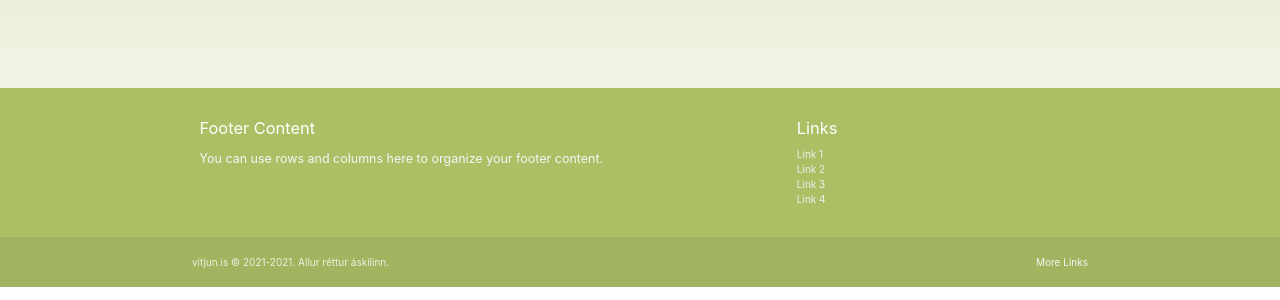
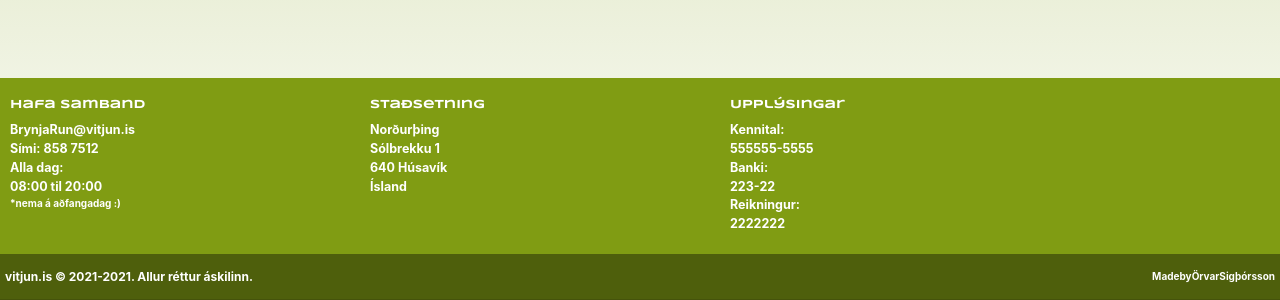
Before and after one commit to xxORVARxx/vitjun, a plain HTML site: page public/index.html in a window 1280 px wide. Shown: the part 1652-1952 px from the top of the page. Drawn offline with nearby package versions, Linux system fonts and the light colour scheme; some packages are replaced by stand-ins of ours.

Commit message:
fixing footer.

```diff
--- a/public/css/app.css
+++ b/public/css/app.css
@@ -77,6 +77,8 @@
 }
 #id_skeleton-footer{
     grid-area: a_skeleton-footer;
+    background-color: var(--my-color-green);
+    padding: 0;
 }
 
 #id_skeleton{
@@ -101,10 +103,11 @@
 @media screen and (max-width: 600px){
     /* this is only for 600px and less.*/
     #id_skeleton{
+        grid-template-columns: 1fr;
         /* areas: */
         grid-template-areas:
-            "a_skeleton-main    a_skeleton-main"
-            "a_skeleton-footer  a_skeleton-footer";
+            "a_skeleton-main"
+            "a_skeleton-footer";
     }
 }/*@medie*/
 
@@ -266,8 +269,65 @@ blockquote {
 
 
 /*** Footer: ***/
-.page-footer {
-    background-color: var(--my-color-light-green);
+#id_footer-area1{
+    grid-area: a_footer-area1;
+}
+#id_footer-area2{
+    grid-area: a_footer-area2;
+}
+#id_footer-area3{
+    grid-area: a_footer-area3;
+}
+#id_footer-spacer{
+    grid-area: a_footer-spacer;
+}
+#id_footer-bottom{
+    grid-area: a_footer-bottom;
+    background-color: var(--my-color-dark-green);
+}
+#id_footer-bottom .c_th_left{
+    text-align: right;
+}
+
+#id_footer {
+    width: 100%;
+    color: #ffffff;
+    padding: 1rem 0 0 0;
+    font-weight: bold;
+    /* grid: */
+    display: grid;
+    grid-template-columns: 1fr 1fr 1fr var(--my-skeleton-scrollspy-width);
+    grid-auto-rows: minmax(min-content, max-content);
+    /* areas: */
+    grid-template-areas:
+        "a_footer-area1   a_footer-area2   a_footer-area3   a_footer-spacer"
+        "a_footer-bottom  a_footer-bottom  a_footer-bottom  a_footer-bottom";
+}
+/**** Responsive footer: ****/
+/* materializecss: s=0px-600px, m=601px-992px, l=993px-1200px and xl=1201 & above. */
+@media screen and (max-width: 600px){
+    /* this is only for 600px and less.*/
+    #id_footer{
+        grid-template-columns: 1fr auto 2fr;
+        /* areas: */
+        grid-template-areas:
+            "a_footer-spacer  a_footer-area1 ."
+            "a_footer-spacer  a_footer-area2 ."
+            "a_footer-spacer  a_footer-area3 ."
+            "a_footer-bottom  a_footer-bottom a_footer-bottom";
+    }
+}/*@medie*/
+
+#id_footer div{
+    margin: 1rem;
+}
+#id_footer h4{
+    font-size: 1.2rem;
+    font-weight: bold;
+    margin: 0;
+}
+#id_footer p{
+    margin: 0;
 }
 
 
--- a/public/index.html
+++ b/public/index.html
@@ -166,32 +166,52 @@
       </div>
       <div id="id_skeleton-footer" class="section scrollspy"><!--css-grid_1-->
 
-        <!--Footer: from 'https://materializecss.com/footer.html'-->
-        <footer class="page-footer">
-          <div class="container">
-            <div class="row">
-              <div class="col l6 s12">
-                <h5 class="white-text">Footer Content</h5>
-                <p class="grey-text text-lighten-4">You can use rows and columns here to organize your footer content.</p>
-              </div>
-              <div class="col l4 offset-l2 s12">
-                <h5 class="white-text">Links</h5>
-                <ul>
-                  <li><a class="grey-text text-lighten-3" href="#!">Link 1</a></li>
-                  <li><a class="grey-text text-lighten-3" href="#!">Link 2</a></li>
-                  <li><a class="grey-text text-lighten-3" href="#!">Link 3</a></li>
-                  <li><a class="grey-text text-lighten-3" href="#!">Link 4</a></li>
-                </ul>
-              </div>
-            </div>
+
+
+
+        <div id="id_footer"><!--css-grid_3-->
+          <div id="id_footer-area1"><!--css-grid_3-->
+            <h4 class="c_font-syncopate">Hafa Samband</h4>
+            <ul>
+              <li><p>BrynjaRun@vitjun.is</p></li>
+              <li><p>Sími:  858 7512</p></li>
+              <li><p>Alla dag:</p></li>
+              <li><p>08:00 til 20:00</p></li>
+              <li>*nema á aðfangadag :)</li>
+            </ul>
           </div>
-          <div class="footer-copyright">
-            <div class="container">
-              vitjun.is © 2021-2021. Allur réttur áskilinn.
-            <a class="grey-text text-lighten-4 right" href="#!">More Links</a>
-            </div>
+          <div id="id_footer-area2"><!--css-grid_3-->
+            <h4 class="c_font-syncopate">Staðsetning</h4>
+              <ul>
+                <li><p>Norðurþing</p></li>
+                <li><p>Sólbrekku 1</p></li>
+                <li><p>640 Húsavík</p></li>
+                <li><p>Ísland</p></li>
+              </ul>
           </div>
-        </footer>
+          <div id="id_footer-area3"><!--css-grid_3-->
+            <h4 class="c_font-syncopate">Upplýsingar</h4>
+            <ul>
+              <li><p>Kennital:</p></li>
+              <li><p>555555-5555</p></li>
+              <li><p>Banki:</p></li>
+              <li><p>223-22</p></li>
+              <li><p>Reikningur:</p></li>
+              <li><p>2222222</p></li>
+            </ul>
+          </div>
+          <div id="id_footer-spacer"></div><!--css-grid_3-->
+          <table id="id_footer-bottom"><!--css-grid_3-->
+            <tr>
+              <th><h4>vitjun.is © 2021-2021. Allur réttur áskilinn.</h4></th>
+              <th class="c_th_left">MadebyÖrvarSigþórsson</th>
+            </tr>
+          </table>
+        </div>
+
+
+
+
 
       </div>
     </div><!--id_skeleton-->
```
